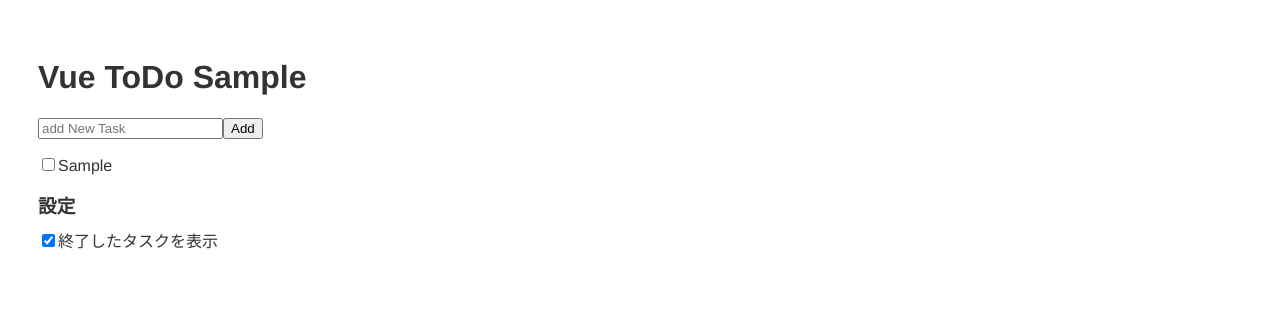
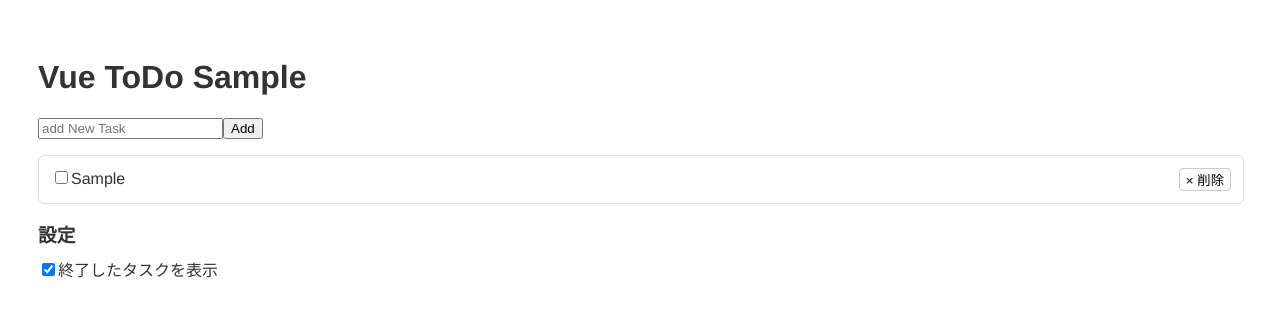
Before and after one commit to KanDai/vue-todo, a Vue app: page / in a window 1280 px wide. Both pictures are taken after typing "Sample" into the empty fields and a click on the button "Add". Shown: the top 316 px of the page. Built offline with nearby package versions, Linux system fonts and the light colour scheme.

Commit message:
見た目少しだけ調整

```diff
--- a/src/components/Todos.vue
+++ b/src/components/Todos.vue
@@ -8,6 +8,7 @@
     <ul class="todos">
       <li class="todo" v-for="todo in filteredTodos" :class="{ isFinished: todo.finished }">
         <label><input type="checkbox" v-model="todo.finished">{{todo.text}}</label>
+        <button value="delete" @click="">× 削除</button>
       </li>
     </ul>
 
@@ -89,10 +90,40 @@ ul {
   padding: 0;
 }
 
+.todos {
+  border: 1px solid #ddd;
+  border-radius: 6px;
+  width: 100%;
+}
+
+.todo {
+  padding: 12px;
+  display: flex;
+}
+.todo:not(:last-child) {
+  border-bottom: 1px solid #ddd;
+}
+
+.todo label {
+  display: block;
+  width: 100%;
+}
 .todo.isFinished {
+  background: #eee;
+}
+.todo.isFinished label {
   text-decoration: line-through;
   color: #999;
 }
 
+.todo button {
+  display: block;
+  margin-left: auto;
+  white-space: nowrap;
+  appearance: none;
+  border: 1px solid #ccc;
+  background: #fff;
+  border-radius: 4px;
+}
 
 </style>
```
